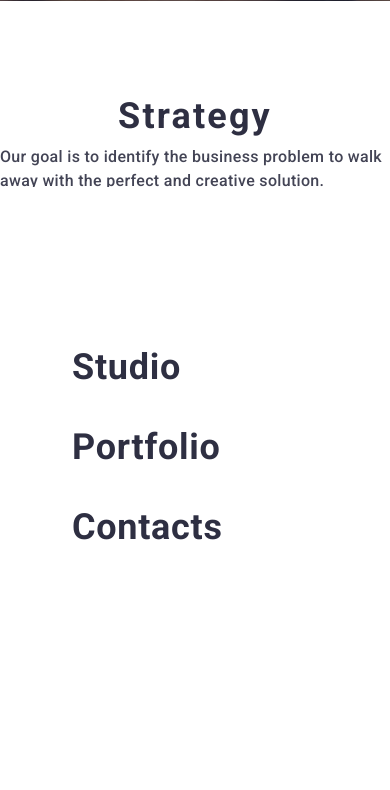
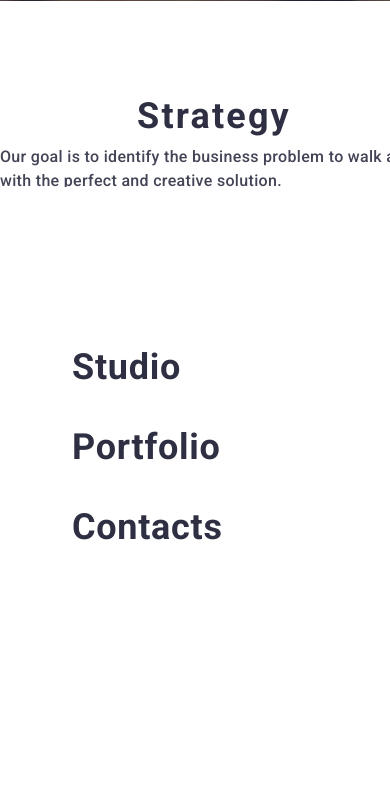
Before and after one commit to BeataFigielska-Zyla/goit-markup-hw-07, a plain HTML site: page index.html in a window 390 px wide. Shown: the part 657-1447 px from the top of the page. Drawn offline with nearby package versions, Linux system fonts and the light colour scheme.

Commit message:
Update styles.css

```diff
--- a/css/styles.css
+++ b/css/styles.css
@@ -74,8 +74,7 @@ h1, h2, h3, h4, h5, h6, p, a {
         }
 
     .container {
-    min-width: 320px;
-    max-width: 428px;
+    width: 428px;
     margin: 0 auto;
                 }
 
```
